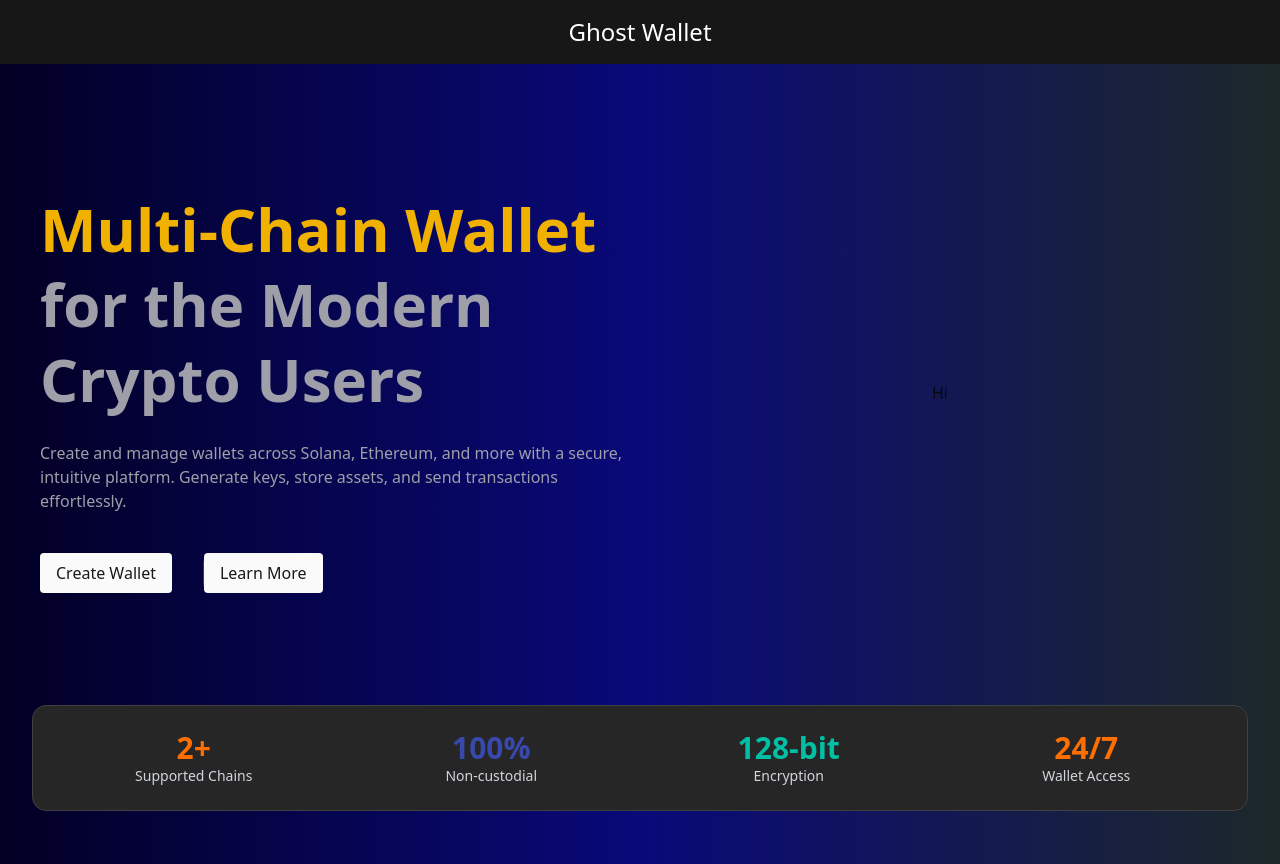
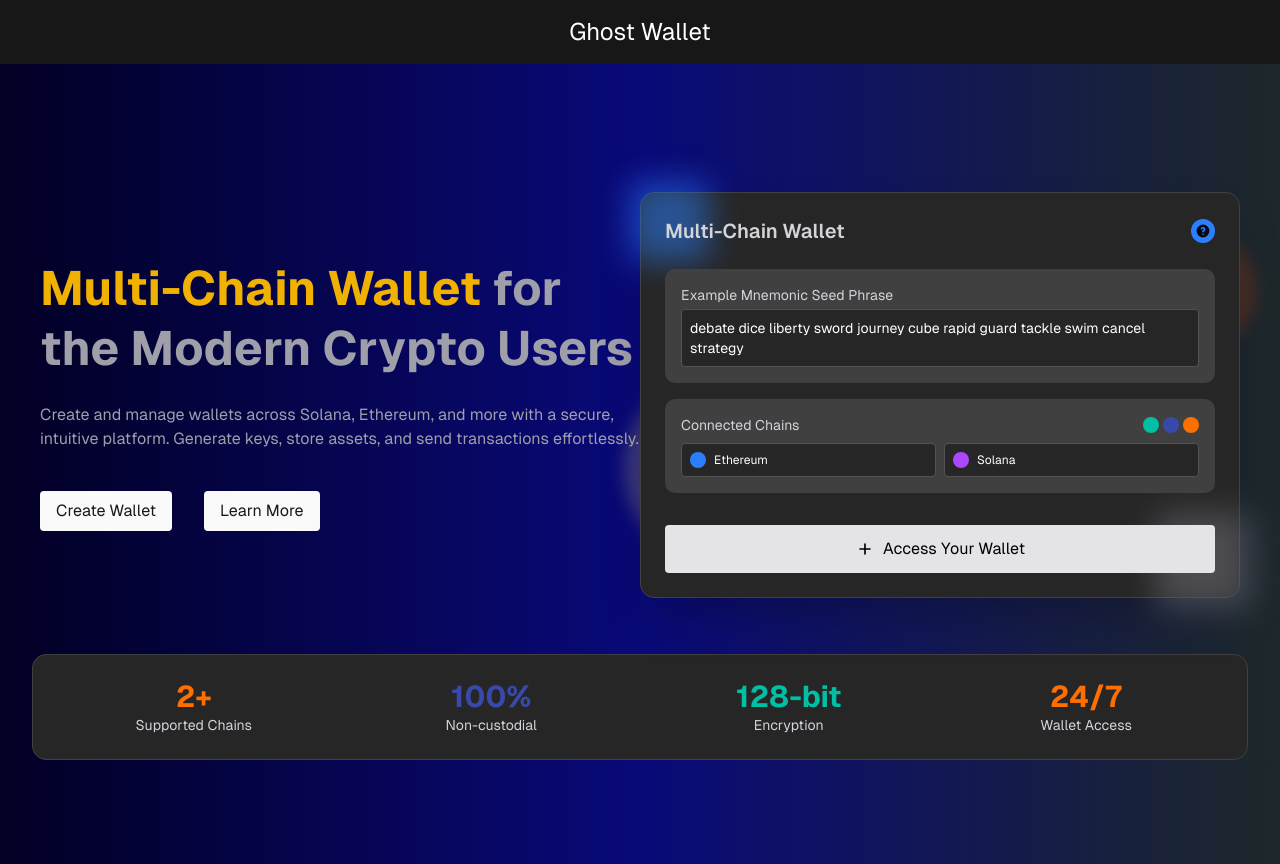
Before and after one commit to udayempire/ghost-wallet, a Next.js app: page / in a window 1280 px wide. Built offline with nearby package versions, Linux system fonts and the light colour scheme; a web font is replaced by a local one.

Commit message:
added exampleSeed.tsx

```diff
--- a/app/layout.tsx
+++ b/app/layout.tsx
@@ -1,5 +1,6 @@
 import type { Metadata } from "next";
-import { Geist, Geist_Mono } from "next/font/google";
+import { Geist } from "next/font/google";
+import { geistVF } from "./fonts";
 import "./globals.css";
 
 const geistSans = Geist({
@@ -7,14 +8,9 @@ const geistSans = Geist({
   subsets: ["latin"],
 });
 
-const geistMono = Geist_Mono({
-  variable: "--font-geist-mono",
-  subsets: ["latin"],
-});
-
 export const metadata: Metadata = {
   title: "Ghost Wallet",
-  description: "Generated by create next app",
+  description: "Web Based Wallet for your Crypto Accounts",
 };
 
 export default function RootLayout({
@@ -25,7 +21,7 @@ export default function RootLayout({
   return (
     <html lang="en">
       <body
-        className={`${geistSans.variable} ${geistMono.variable} antialiased`}
+        className={`${geistSans.variable} ${geistVF.className} antialiased`}
       >
         {children}
       </body>
--- a/app/page.tsx
+++ b/app/page.tsx
@@ -1,5 +1,6 @@
 import { Appbar } from "@/components/Appbar";
 import { Banner } from "@/components/Banner";
+import { ExampleSeed } from "@/components/ExampleSeed";
 import { PulsatingButton } from "@/components/magicui/pulsating-button";
 
 export default function Home() {
@@ -9,7 +10,7 @@ export default function Home() {
       <div className="">
         <section
           id="hero"
-          className="h-screen flex flex-col gap-28"
+          className="h-screen flex flex-col gap-14"
           style={{
             background:
               "linear-gradient(90deg, rgba(2,0,36,1) 0%, rgba(9,9,121,1) 50%, rgba(29,40,42,1) 100%)",
@@ -17,7 +18,7 @@ export default function Home() {
         >
           <div className="grid grid-cols-2 items-center mt-32  place-items-center px-10">
             <div className="">
-              <h1 className="text-4xl md:text-5xl lg:text-6xl font-bold leading-tight mb-6 text-zinc-400">
+              <h1 className="text-3xl md:text-4xl lg:text-5xl font-bold leading-tight mb-6 text-zinc-400">
                 <span className="text-yellow-500">Multi-Chain Wallet</span> for
                 the Modern Crypto Users
               </h1>
@@ -31,7 +32,9 @@ export default function Home() {
                 <PulsatingButton>Learn More</PulsatingButton>
               </div>
             </div>
-            <div>Hi</div>
+            <div>
+              <ExampleSeed />
+            </div>
           </div>
           <div className="px-8">
             <Banner />
--- /dev/null
+++ b/components/ExampleSeed.tsx
@@ -0,0 +1,77 @@
+export const ExampleSeed = () => {
+  return (
+    <div className=" relative">
+      <div className="relative z-10 bg-neutral-800 p-6 rounded-xl shadow-2xl border border-neutral-700 transform hover:-translate-y-2 transition-transform duration-300">
+        <div className="absolute -top-3 -left-3 w-20 h-20 bg-blue-500 rounded-lg -z-10 opacity-50 blur-lg"></div>
+        <div className="absolute -bottom-3 -right-3 w-24 h-24 bg-zinc-500 rounded-lg -z-10 opacity-50 blur-lg"></div>
+        <div className="flex justify-between items-center mb-6">
+          <h3 className="text-xl font-semibold text-zinc-300">
+            Multi-Chain Wallet
+          </h3>
+          <div className="flex space-x-2">
+            <div className="w-6 h-6 rounded-full bg-blue-500 flex items-center justify-center">
+              <svg className="w-4 h-4" fill="currentColor" viewBox="0 0 20 20">
+                <path
+                  fill-rule="evenodd"
+                  d="M18 10a8 8 0 11-16 0 8 8 0 0116 0zm-8-3a1 1 0 00-.867.5 1 1 0 11-1.731-1A3 3 0 0113 8a3.001 3.001 0 01-2 2.83V11a1 1 0 11-2 0v-1a1 1 0 011-1 1 1 0 100-2zm0 8a1 1 0 100-2 1 1 0 000 2z"
+                  clip-rule="evenodd"
+                ></path>
+              </svg>
+            </div>
+          </div>
+        </div>
+
+        <div className="space-y-4 mb-8">
+          <div className="p-4 bg-neutral-700 rounded-lg">
+            <p className="text-sm text-gray-300 mb-1">Example Mnemonic Seed Phrase</p>
+            <p className="font-mono text-xs sm:text-sm bg-neutral-800 p-2 rounded border border-neutral-600 text-white">
+              debate dice liberty sword journey cube rapid guard tackle swim
+              cancel strategy
+            </p>
+          </div>
+          <div className="p-4 bg-neutral-700 rounded-lg">
+            <div className="flex justify-between items-center mb-2">
+              <p className="text-sm text-gray-300">Connected Chains</p>
+              <div className="flex space-x-1">
+                <div className="w-4 h-4 rounded-full bg-[#00BFA5]"></div>
+                <div className="w-4 h-4 rounded-full bg-[#3949AB]"></div>
+                <div className="w-4 h-4 rounded-full bg-[#FF6F00]"></div>
+              </div>
+            </div>
+            <div className="grid grid-cols-2 gap-2">
+              <div className="flex items-center space-x-2 p-2 bg-neutral-800 rounded border border-neutral-600">
+                <div className="w-4 h-4 bg-blue-500 rounded-full"></div>
+                <span className="text-xs text-white">Ethereum</span>
+              </div>
+              <div className="flex items-center space-x-2 p-2 bg-neutral-800 rounded border border-neutral-600">
+                <div className="w-4 h-4 bg-purple-500 rounded-full"></div>
+                <span className="text-xs text-white">Solana</span>
+              </div>
+            </div>
+          </div>
+        </div>
+
+        <button className="w-full bg-zinc-200 cursor-pointer hover:bg-zinc-300 text-black py-3 px-6 rounded transition-colors duration-300 flex justify-center items-center space-x-2">
+          <svg
+            className="w-5 h-5"
+            fill="none"
+            stroke="currentColor"
+            viewBox="0 0 24 24"
+          >
+            <path
+              stroke-linecap="round"
+              stroke-linejoin="round"
+              stroke-width="2"
+              d="M12 6v6m0 0v6m0-6h6m-6 0H6"
+            ></path>
+          </svg>
+          <span>Access Your Wallet</span>
+        </button>
+      </div>
+
+      {/* <!-- Decorative elements --> */}
+      <div className="absolute top-1/12 -right-4 w-32 h-32 bg-orange-600 rounded-full opacity-20 blur-sm"></div>
+      <div className="absolute bottom-1/12 -left-4 w-60 h-48 bg-yellow-200 rounded-full opacity-20 blur-sm"></div>
+    </div>
+  );
+};
--- a/components/magicui/pulsating-button.tsx
+++ b/components/magicui/pulsating-button.tsx
@@ -37,7 +37,7 @@ export const PulsatingButton = React.forwardRef<
         {...props}
       >
         <div className="relative z-10">{children}</div>
-        <div className="absolute left-1/2 top-1/2 size-full -translate-x-1/2 -translate-y-1/2 animate-pulse rounded-lg bg-inherit" />
+        {/* <div className="absolute left-1/2 top-1/2 size-full -translate-x-1/2 -translate-y-1/2 animate-pulse rounded-lg bg-inherit" /> */}
       </button>
     );
   },
```
Also changed, not shown: app/fonts/GeistMonoVF.woff (added), app/fonts/GeistVF.woff (added).
